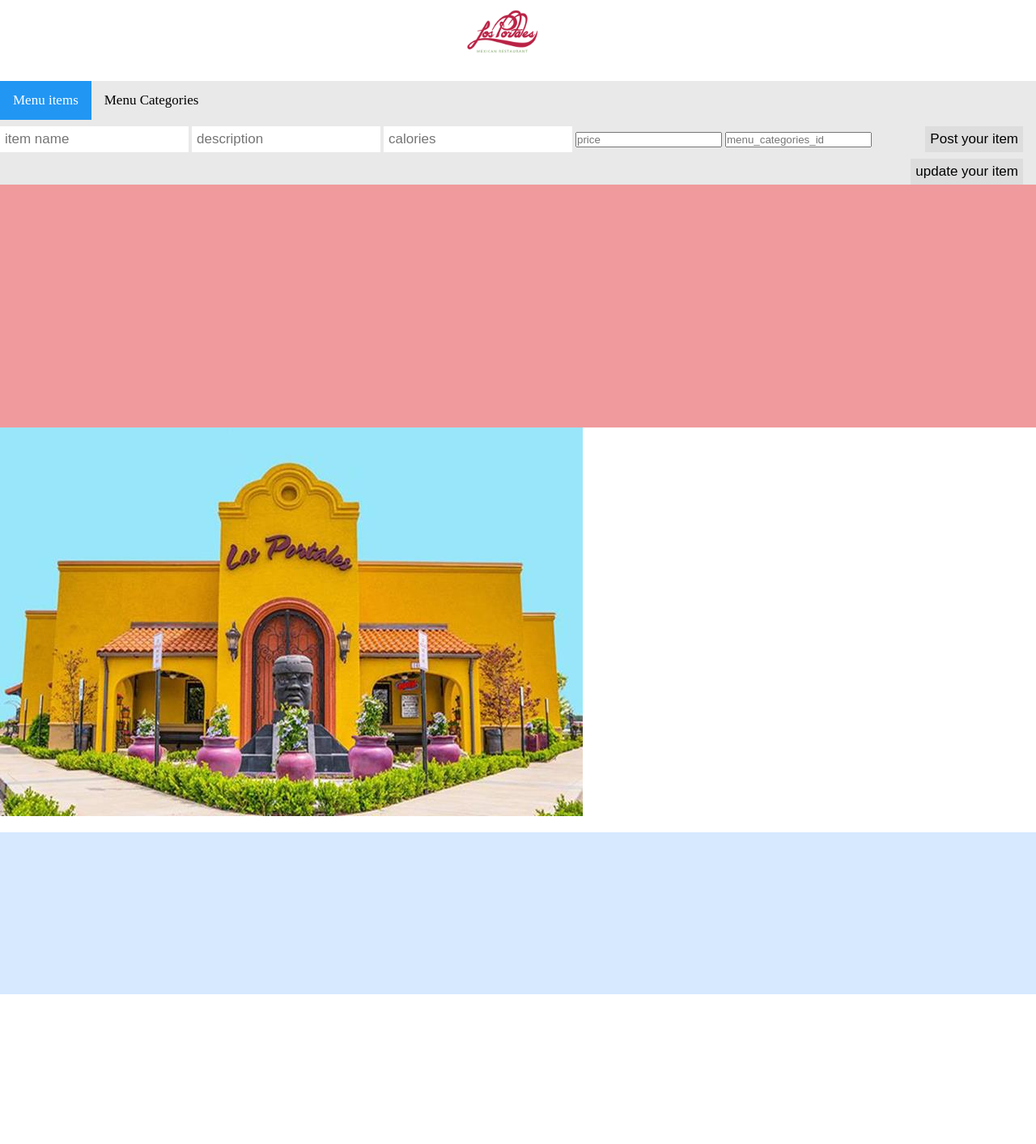
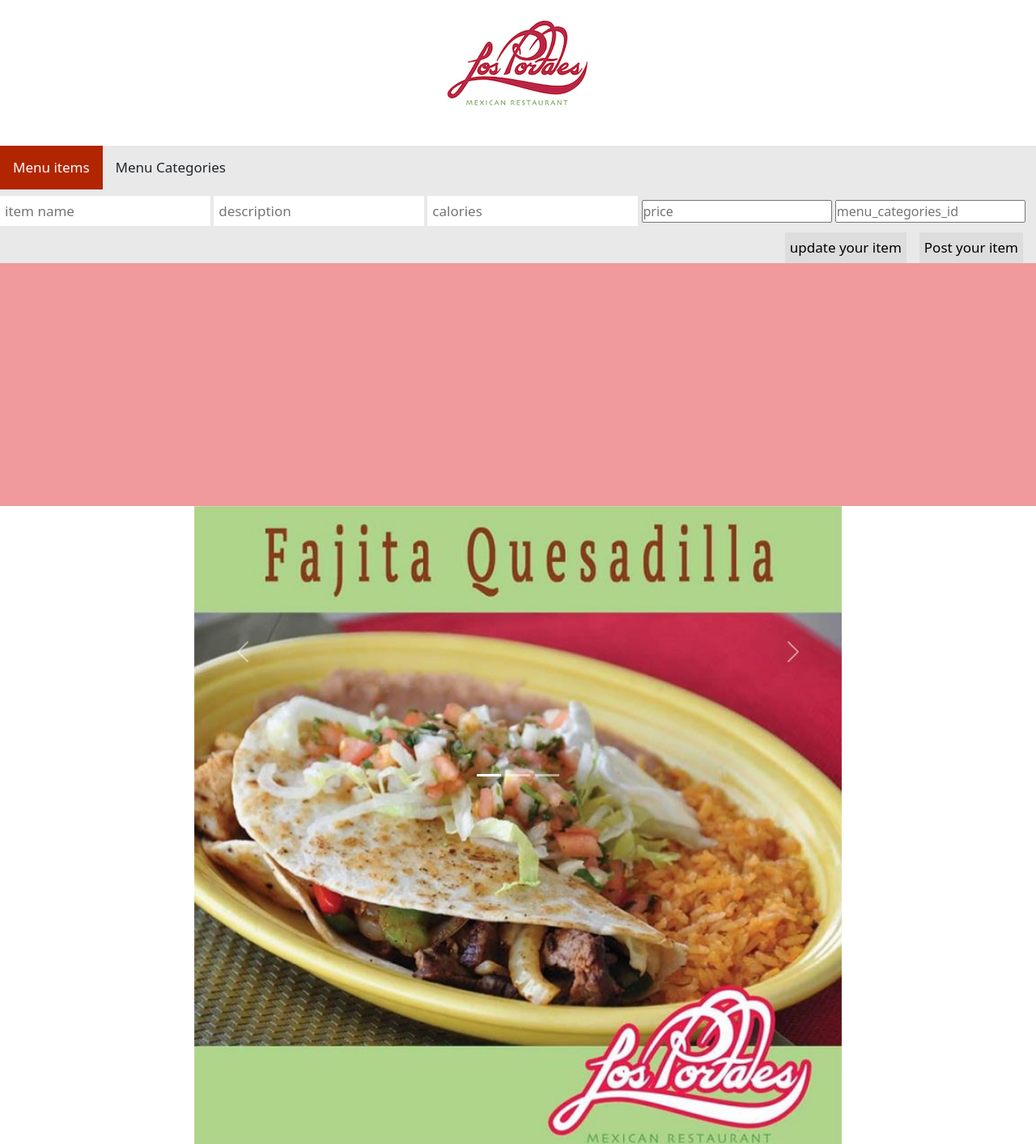
Before and after one commit to aaonrybicki/mvp-project, a website: page frontend/index.html in a window 1280 px wide. Shown: the top 1413 px of the page at 81% size. Before the commit the page ends 1228 px from the top, so only its background shows below. Drawn offline with nearby package versions, Linux system fonts and the light colour scheme.

Commit message:
aesthetic changes with bootstrap

```diff
--- a/frontend/index.html
+++ b/frontend/index.html
@@ -7,13 +7,13 @@
     <title>Document</title>
     <script src="mvpFrontEnd.js" defer></script>
     <link rel="stylesheet" href="mvp.css">
-    <!-- <link href="https://cdn.jsdelivr.net/npm/bootstrap@5.2.2/dist/css/bootstrap.min.css" rel="stylesheet" integrity="sha384-Zenh87qX5JnK2Jl0vWa8Ck2rdkQ2Bzep5IDxbcnCeuOxjzrPF/et3URy9Bv1WTRi" crossorigin="anonymous">
-    <script src="https://cdn.jsdelivr.net/npm/bootstrap@5.2.2/dist/js/bootstrap.bundle.min.js" integrity="sha384-OERcA2EqjJCMA+/3y+gxIOqMEjwtxJY7qPCqsdltbNJuaOe923+mo//f6V8Qbsw3" crossorigin="anonymous"></script> -->
+    <link href="https://cdn.jsdelivr.net/npm/bootstrap@5.2.2/dist/css/bootstrap.min.css" rel="stylesheet" integrity="sha384-Zenh87qX5JnK2Jl0vWa8Ck2rdkQ2Bzep5IDxbcnCeuOxjzrPF/et3URy9Bv1WTRi" crossorigin="anonymous">
+    <script src="https://cdn.jsdelivr.net/npm/bootstrap@5.2.2/dist/js/bootstrap.bundle.min.js" integrity="sha384-OERcA2EqjJCMA+/3y+gxIOqMEjwtxJY7qPCqsdltbNJuaOe923+mo//f6V8Qbsw3" crossorigin="anonymous"></script>
 </head>
 <body>
     <div class='page'>
           <div class='menu'>
-            <img class="img-fluid rounded-top" src="./los2.jpg"></div>
+            <img src="los1.jpg" class="rounded mx-auto d-block">
             <div class="topnav">
             <a class="active" id="menuItems">Menu items</a>
             <a id="menuCats">Menu Categories</a>
@@ -31,8 +31,34 @@
             </div>
             </div>
             <div class='div2' id="displaySection"></div>
+            <div id="carouselExampleIndicators" class="carousel slide" data-bs-ride="true">
+                <div class="carousel-indicators">
+                  <button type="button" data-bs-target="#carouselExampleIndicators" data-bs-slide-to="0" class="active" aria-current="true" aria-label="Slide 1"></button>
+                  <button type="button" data-bs-target="#carouselExampleIndicators" data-bs-slide-to="1" aria-label="Slide 2"></button>
+                  <button type="button" data-bs-target="#carouselExampleIndicators" data-bs-slide-to="2" aria-label="Slide 3"></button>
+                </div>
+                <div class="carousel-inner">
+                  <div class="carousel-item active">
+                    <img src="a100eb53-08a2-4ed5-a5be-68d2a83c6eb5.jpeg" class="d-block w-100" alt="...">
+                  </div>
+                  <div class="carousel-item">
+                    <img src="los.jpeg" class="d-block w-100" alt="..." >
+                  </div>
+                  <div class="carousel-item">
+                    <img src="los4.jpeg" class="d-block w-100" alt="...">
+                  </div>
+                </div>
+                <button class="carousel-control-prev" type="button" data-bs-target="#carouselExampleIndicators" data-bs-slide="prev">
+                  <span class="carousel-control-prev-icon" aria-hidden="true"></span>
+                  <span class="visually-hidden">Previous</span>
+                </button>
+                <button class="carousel-control-next" type="button" data-bs-target="#carouselExampleIndicators" data-bs-slide="next">
+                  <span class="carousel-control-next-icon" aria-hidden="true"></span>
+                  <span class="visually-hidden">Next</span>
+                </button>
+              </div>
             <div class='content'>
-            <img class="img-fluid1 rounded-top" src="./los.jpeg"></div>
+            <img class="img-fluid1 rounded-top" src=""></div>
             <div class='footer'></div>
 
 
--- a/frontend/mvp.css
+++ b/frontend/mvp.css
@@ -6,11 +6,7 @@
   }
   .menu {
     height: 100px;
-    margin-left: 45%;
-  }
-  .img-fluid {
-    height: 90%;
-
+    margin: auto;
   }
   .div2 {
 
@@ -23,10 +19,7 @@
     height: 500px;
     margin-left: auto;
   }
-  .img-fluid1 {
-  height: auto;
-  width: auto;
-  }
+
   .footer {
     height: 200px;
     background-color: #D6E9FE;    /* Light blue */
@@ -53,13 +46,13 @@
 
   /* Navbar links on mouse-over */
   .topnav a:hover {
-    background-color: #ddd;
+    background-color: rgb(131, 194, 99);
     color: black;
   }
 
   /* Active/current link */
   .topnav a.active {
-    background-color: #2196F3;
+    background-color: #b12600;
     color: white;
   }
 
@@ -109,3 +102,8 @@
       border: 1px solid #ccc;
     }
   }
+  .carousel {
+    width:800px;
+    height:360px;
+    margin: auto;
+  }
--- a/package.json
+++ b/package.json
@@ -1,5 +1,6 @@
 {
   "dependencies": {
+    "bootstrap": "^5.2.2",
     "cors": "^2.8.5",
     "express": "^4.18.2",
     "nodemon": "^2.0.20",
```
Also changed, not shown: frontend/a100eb53-08a2-4ed5-a5be-68d2a83c6eb5.jpeg (added), frontend/los1.jpg (added), frontend/los2.jpg (deleted), frontend/los3.jpeg (added), frontend/los4.jpeg (added), 1 other file.
